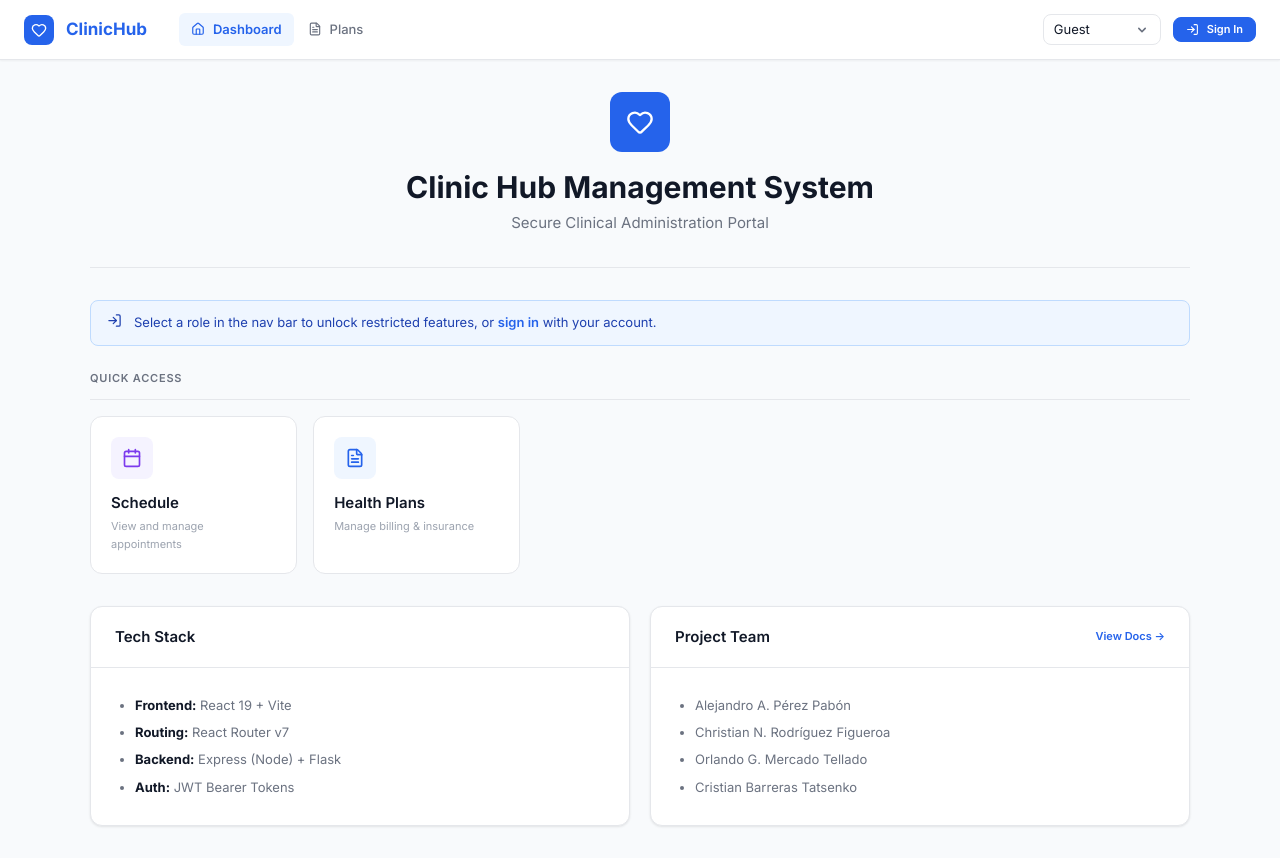
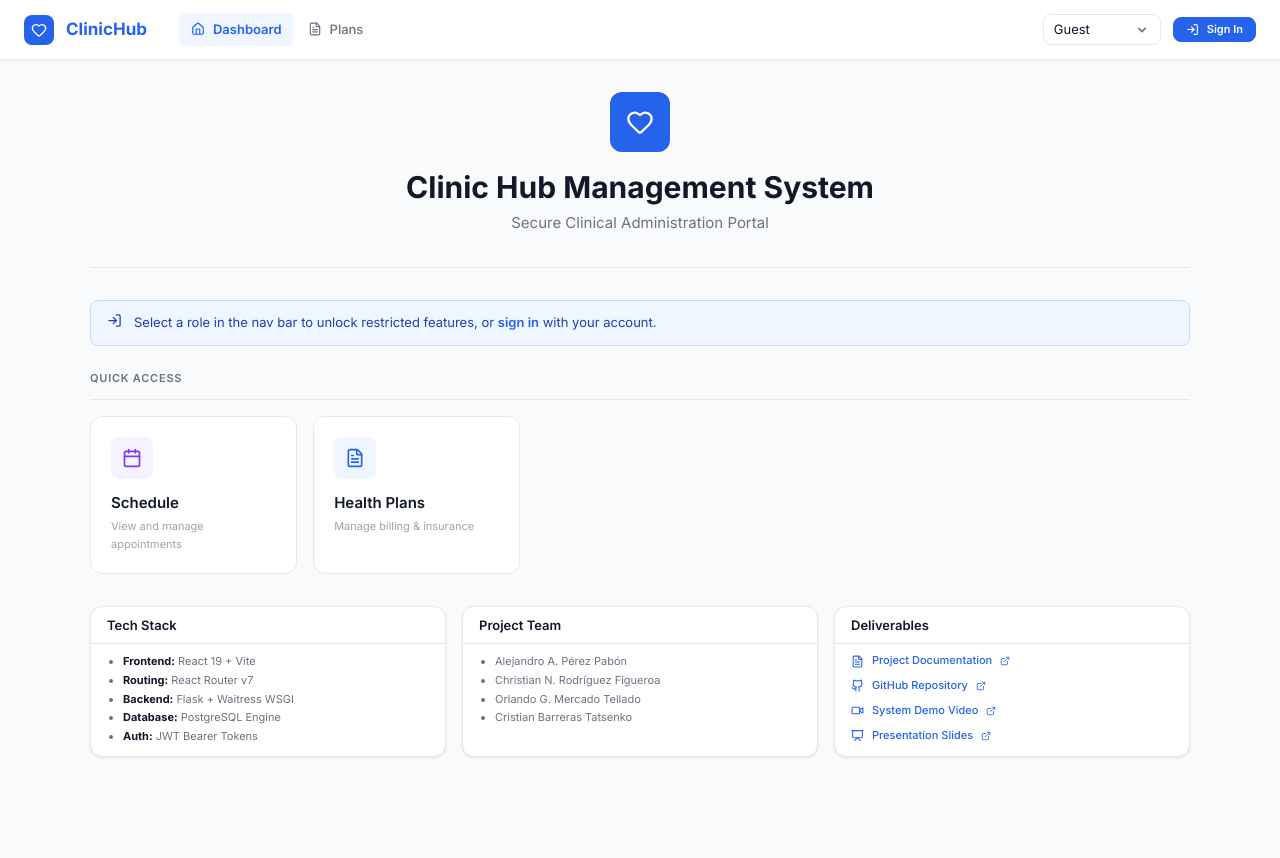
Before and after one commit to INSO4151-Spring2026/ClinicHub, a React (Vite) app in the folder clinic-hub/: page / in a window 1280 px wide. After the commit the page ends 800 px from the top, so only its background shows below. Built offline with nearby package versions, Linux system fonts and the light colour scheme.

Commit message:
added the waitress to the start all. Changed the home page to have a delivarbles box. The system demo link is still missing

```diff
--- a/clinic-hub/package.json
+++ b/clinic-hub/package.json
@@ -7,7 +7,8 @@
     "dev": "vite",
     "server": "node server/index.js",
     "flask": "python ../backend/run.py",
-    "start-all": "concurrently \"npm run dev\" \"npm run server\" \"npm run flask\"",
+    "waitress": "waitress-serve --chdir=../backend --port=5002 --threads=100 app:app",
+    "start-all": "concurrently \"npm run dev\" \"npm run server\" \"npm run flask\" \"npm run waitress\"",
     "build": "vite build",
     "lint": "eslint .",
     "preview": "vite preview",
--- a/clinic-hub/src/App.jsx
+++ b/clinic-hub/src/App.jsx
@@ -12,7 +12,7 @@ import Records_page from './pages/Records_page'
 import {
   Users, Calendar, ClipboardList, Activity, BarChart2,
   Heart, LogIn, LogOut, Home as HomeIcon, Shield, Stethoscope, UserCheck,
-  UserPlus, FileText,
+  UserPlus, FileText, Github, Video, Presentation, Code2, ExternalLink
 } from 'lucide-react'
 
 // ── Navbar ──────────────────────────────────────────────────
@@ -212,34 +212,32 @@ const Home = ({ role }) => {
           </div>
         </section>
 
-        {/* Info grid */}
-        <div style={{ display: 'grid', gridTemplateColumns: '1fr 1fr', gap: 'var(--space-5)' }}>
-          <div className="card">
-            <div className="card-header"><h2 className="card-title">Tech Stack</h2></div>
-            <div className="card-body">
-              <ul style={{ paddingLeft: 'var(--space-5)', fontSize: 'var(--text-sm)', lineHeight: '2.1', color: 'var(--color-text-secondary)', listStyle: 'disc' }}>
+        {/* Info grid*/}
+        <div style={{ display: 'grid', gridTemplateColumns: '1fr 1fr 1fr', gap: 'var(--space-4)', alignItems: 'stretch' }}>
+
+          {/* Column 1: Tech Stack */}
+          <div className="card" style={{ padding: '0', display: 'flex', flexDirection: 'column', height: '100%' }}>
+            <div className="card-header" style={{ padding: 'var(--space-2) var(--space-4)', display: 'flex', alignItems: 'center', minHeight: '37px' }}>
+              <h2 className="card-title" style={{ fontSize: 'var(--text-sm)', margin: '0' }}>Tech Stack</h2>
+            </div>
+            <div className="card-body" style={{ padding: 'var(--space-2) var(--space-4)', flex: '1' }}>
+              <ul style={{ paddingLeft: 'var(--space-4)', fontSize: 'var(--text-xs)', lineHeight: '1.7', color: 'var(--color-text-secondary)', listStyle: 'disc', margin: '0' }}>
                 <li><strong style={{ color: 'var(--color-text)' }}>Frontend:</strong> React 19 + Vite</li>
                 <li><strong style={{ color: 'var(--color-text)' }}>Routing:</strong> React Router v7</li>
-                <li><strong style={{ color: 'var(--color-text)' }}>Backend:</strong> Express (Node) + Flask</li>
+                <li><strong style={{ color: 'var(--color-text)' }}>Backend:</strong> Flask + Waitress WSGI</li>
+                <li><strong style={{ color: 'var(--color-text)' }}>Database:</strong> PostgreSQL Engine</li>
                 <li><strong style={{ color: 'var(--color-text)' }}>Auth:</strong> JWT Bearer Tokens</li>
               </ul>
             </div>
           </div>
 
-          <div className="card">
-            <div className="card-header">
-              <h2 className="card-title">Project Team</h2>
-              <a
-                href="https://docs.google.com/document/d/1nhnJKCCqy1WglL0vUUmTMAIHTmno4_g9t_rBls7df_8/edit?usp=sharing"
-                target="_blank"
-                rel="noopener noreferrer"
-                style={{ fontSize: 'var(--text-xs)', fontWeight: 'var(--font-semibold)' }}
-              >
-                View Docs →
-              </a>
+          {/* Column 2: Project Team */}
+          <div className="card" style={{ padding: '0', display: 'flex', flexDirection: 'column', height: '100%' }}>
+            <div className="card-header" style={{ padding: 'var(--space-2) var(--space-4)', display: 'flex', alignItems: 'center', minHeight: '37px' }}>
+              <h2 className="card-title" style={{ fontSize: 'var(--text-sm)', margin: '0' }}>Project Team</h2>
             </div>
-            <div className="card-body">
-              <ul style={{ paddingLeft: 'var(--space-5)', fontSize: 'var(--text-sm)', lineHeight: '2.1', color: 'var(--color-text-secondary)', listStyle: 'disc' }}>
+            <div className="card-body" style={{ padding: 'var(--space-2) var(--space-4)', flex: '1' }}>
+              <ul style={{ paddingLeft: 'var(--space-4)', fontSize: 'var(--text-xs)', lineHeight: '1.7', color: 'var(--color-text-secondary)', listStyle: 'disc', margin: '0' }}>
                 <li>Alejandro A. Pérez Pabón</li>
                 <li>Christian N. Rodríguez Figueroa</li>
                 <li>Orlando G. Mercado Tellado</li>
@@ -247,6 +245,38 @@ const Home = ({ role }) => {
               </ul>
             </div>
           </div>
+
+          {/* Column 3: Deliverables */}
+          <div className="card" style={{ padding: '0', display: 'flex', flexDirection: 'column', height: '100%' }}>
+            <div className="card-header" style={{ padding: 'var(--space-2) var(--space-4)', display: 'flex', justifyContent: 'space-between', alignItems: 'center', minHeight: '37px' }}>
+              <h2 className="card-title" style={{ fontSize: 'var(--text-sm)', margin: '0' }}>Deliverables</h2>
+            </div>
+            <div className="card-body" style={{ padding: 'var(--space-2) var(--space-4)', flex: '1' }}>
+              <ul style={{ paddingLeft: '0', listStyle: 'none', fontSize: 'var(--text-xs)', display: 'flex', flexDirection: 'column', gap: 'var(--space-1)', margin: '0' }}>
+                <li>
+                  <a href="https://docs.google.com/document/d/1nhnJKCCqy1WglL0vUUmTMAIHTmno4_g9t_rBls7df_8/edit?usp=sharing" target="_blank" rel="noopener noreferrer" style={{ display: 'inline-flex', alignItems: 'center', gap: 'var(--space-2)', fontWeight: 'var(--font-medium)' }}>
+                    <FileText size={13} /> Project Documentation <ExternalLink size={10} />
+                  </a>
+                </li>
+                <li>
+                  <a href="https://github.com/INSO4151-Spring2026/ClinicHub.git" target="_blank" rel="noopener noreferrer" style={{ display: 'inline-flex', alignItems: 'center', gap: 'var(--space-2)', fontWeight: 'var(--font-medium)' }}>
+                    <Github size={13} /> GitHub Repository <ExternalLink size={10} />
+                  </a>
+                </li>
+                <li>
+                  <a href="https://youtube.com" target="_blank" rel="noopener noreferrer" style={{ display: 'inline-flex', alignItems: 'center', gap: 'var(--space-2)', fontWeight: 'var(--font-medium)' }}>
+                    <Video size={13} /> System Demo Video <ExternalLink size={10} />
+                  </a>
+                </li>
+                <li>
+                  <a href="https://docs.google.com/presentation/d/1TNwHPC-MJQhr0_7EmuwF5Nmo5wLwMsUa6BiyKVINPis/edit?usp=sharing" target="_blank" rel="noopener noreferrer" style={{ display: 'inline-flex', alignItems: 'center', gap: 'var(--space-2)', fontWeight: 'var(--font-medium)' }}>
+                    <Presentation size={13} /> Presentation Slides <ExternalLink size={10} />
+                  </a>
+                </li>
+              </ul>
+            </div>
+          </div>
+
         </div>
       </div>
     </main>
```
Also changed, not shown: 1 other file (tests, documents, lock files or other folders).
